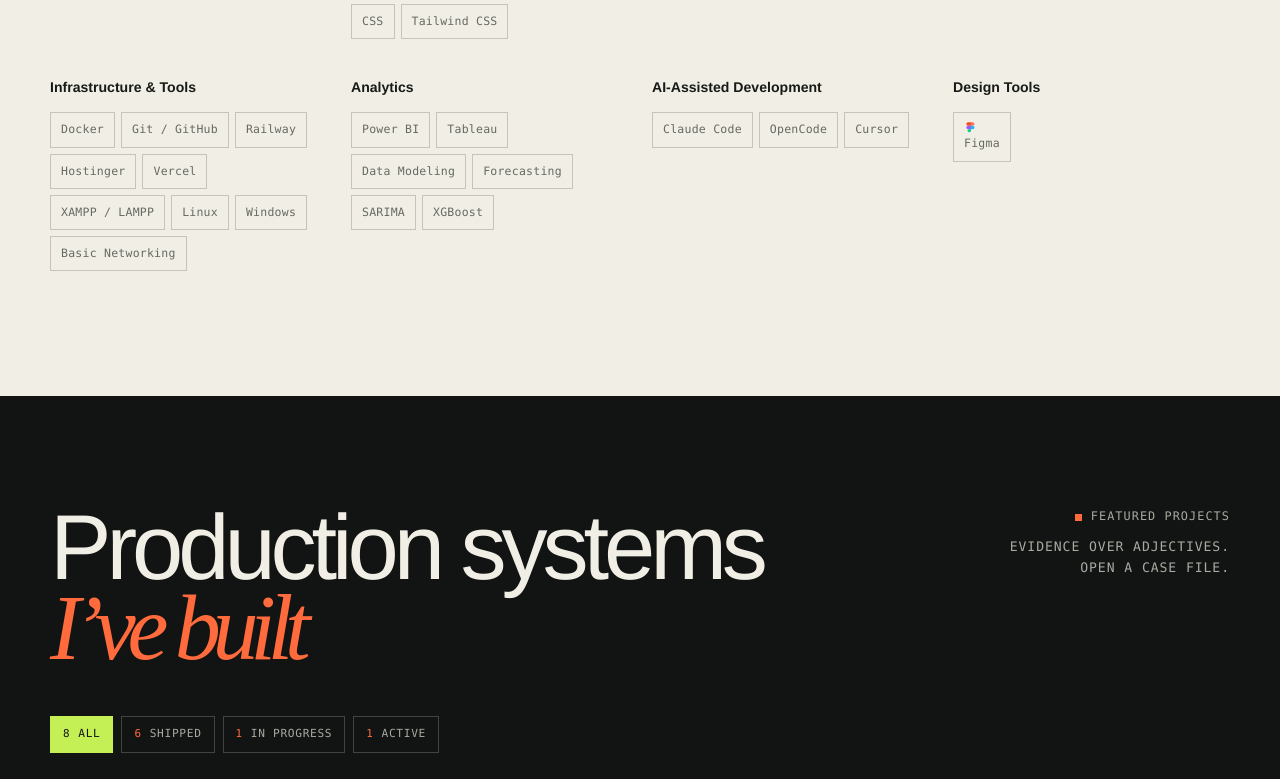
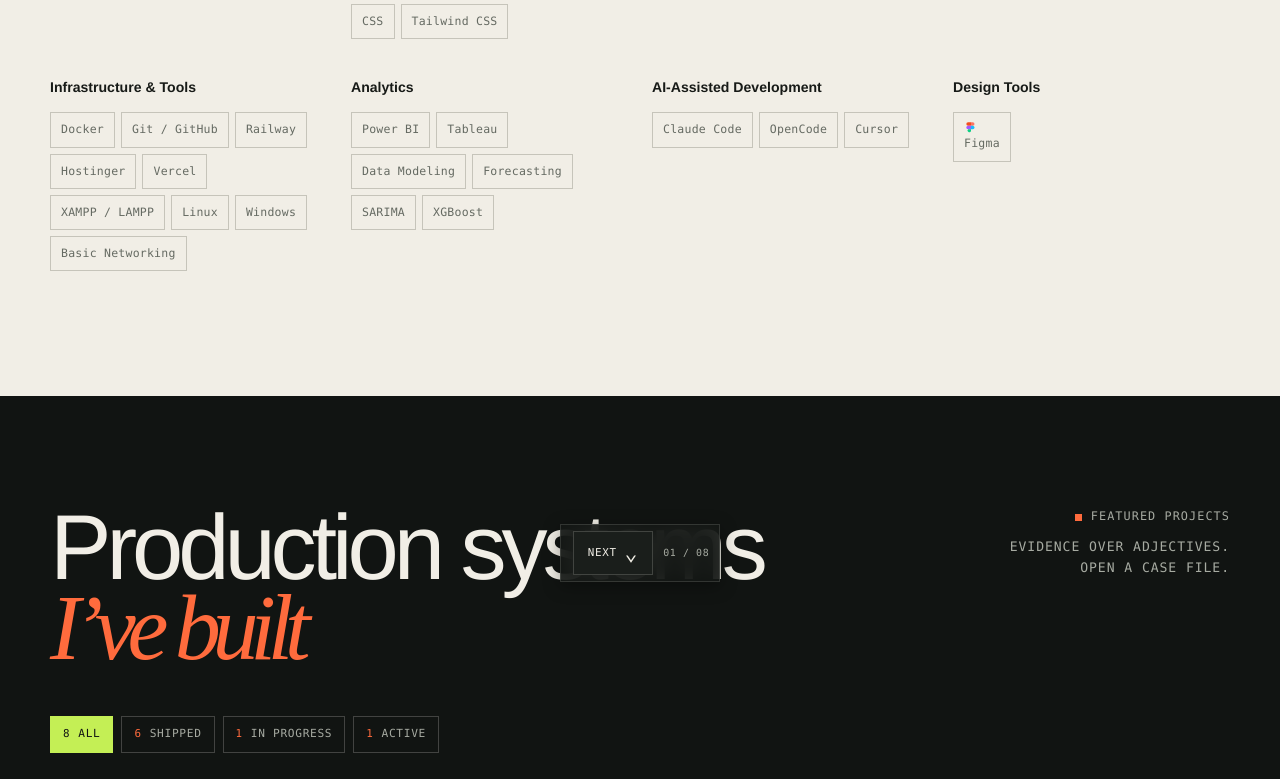
Before and after one commit to 23-74173-cpu/JEDV_portfolio, a React (Vite) app: page / in a window 1280 px wide. Shown: the part 1896-2675 px from the top of the page. Built offline with nearby package versions, Linux system fonts and the light colour scheme.

Commit message:
chore: generalize location to Batangas, Philippines
Replace Nasugbu, Batangas references with Batangas, Philippines
in hero, contact, status panel and resume header for broader
regional presentation. Keep institution name (ARASOF Nasugbu)
intact.

```diff
--- a/src/App.tsx
+++ b/src/App.tsx
@@ -76,6 +76,8 @@
   const timelineTrackRef = useRef<HTMLDivElement>(null);
   const toastId = useRef(0);
   const visibleProjects = projects.filter((project) => filter === 'All' || project.status === filter);
+  const [currentProjectIndex, setCurrentProjectIndex] = useState(0);
+  const projectsProgressRef = useRef(0);
 
   const notify = (message: string) => {
     const id = toastId.current + 1;
@@ -144,6 +146,82 @@
     setInspectionProject(project);
     setPaletteOpen(false);
   };
+
+  const handleNextCard = () => {
+    const n = visibleProjects.length;
+    if (n <= 1) return;
+    const st = ScrollTrigger.getById('projects-reveal') as unknown as { progress: number; start: number; end: number } | null;
+    if (st && typeof st.start === 'number' && typeof st.end === 'number') {
+      const progress = st.progress;
+      const currentIdx = Math.round(progress * (n - 1));
+      const nextIdx = Math.min(currentIdx + 1, n - 1);
+      if (nextIdx === currentIdx && progress >= 0.99) return;
+      const targetProgress = nextIdx / (n - 1);
+      const targetScroll = st.start + targetProgress * (st.end - st.start);
+      window.scrollTo({ top: targetScroll, behavior: 'auto' });
+      notify(`Card ${nextIdx + 1} of ${n}`);
+    } else {
+      // Fallback for mobile / no pin (stacked cards) — find currently centered card via DOM
+      const cards = visibleProjects.map((p) => document.getElementById(p.id)).filter(Boolean) as HTMLElement[];
+      let currentIdx = currentProjectIndex;
+      // Try to detect which card is most in view
+      let bestIdx = -1;
+      let bestDist = Infinity;
+      const viewportCenter = window.innerHeight * 0.5;
+      for (let i = 0; i < cards.length; i++) {
+        const rect = cards[i].getBoundingClientRect();
+        const dist = Math.abs(rect.top + rect.height / 2 - viewportCenter);
+        if (rect.top < window.innerHeight && rect.bottom > 0 && dist < bestDist) {
+          bestDist = dist;
+          bestIdx = i;
+        }
+      }
+      if (bestIdx !== -1) currentIdx = bestIdx;
+      const nextIdx = Math.min(currentIdx + 1, n - 1);
+      if (nextIdx === currentIdx && currentIdx >= n - 1) return;
+      const nextId = visibleProjects[nextIdx]?.id;
+      if (nextId) {
+        document.getElementById(nextId)?.scrollIntoView({ behavior: 'auto', block: 'center' });
+        setCurrentProjectIndex(nextIdx);
+        notify(`Card ${nextIdx + 1} of ${n}`);
+      }
+    }
+  };
+
+  useEffect(() => {
+    setCurrentProjectIndex(0);
+    projectsProgressRef.current = 0;
+  }, [filter, visibleProjects.length]);
+
+  // Keep currentProjectIndex in sync on mobile / non-pinned (stacked) layout
+  useEffect(() => {
+    const st = ScrollTrigger.getById('projects-reveal');
+    if (st) return;
+    const cards = visibleProjects.map((p) => document.getElementById(p.id)).filter(Boolean) as HTMLElement[];
+    if (!cards.length) return;
+    const observer = new IntersectionObserver(
+      (entries) => {
+        let bestIdx = -1;
+        let bestRatio = 0;
+        for (const entry of entries) {
+          if (entry.isIntersecting && entry.intersectionRatio > bestRatio) {
+            const idx = cards.indexOf(entry.target as HTMLElement);
+            if (idx !== -1) {
+              bestRatio = entry.intersectionRatio;
+              bestIdx = idx;
+            }
+          }
+        }
+        if (bestIdx !== -1 && bestIdx !== projectsProgressRef.current) {
+          projectsProgressRef.current = bestIdx;
+          setCurrentProjectIndex(bestIdx);
+        }
+      },
+      { rootMargin: '-35% 0px -35% 0px', threshold: [0, 0.25, 0.5, 0.75, 1] }
+    );
+    cards.forEach((c) => observer.observe(c));
+    return () => observer.disconnect();
+  }, [visibleProjects, filter]);
 
   useEffect(() => {
     document.documentElement.dataset.theme = theme;
@@ -266,12 +344,19 @@
               end: () => `+=${getProjectDistance()}`,
               pin: true,
               pinSpacing: true,
-              scrub: 0.6,
+              scrub: 0.35,
               snap: {
                 snapTo: 1 / Math.max(projectCards.length - 1, 1),
-                duration: { min: 0.22, max: 0.38 },
-                delay: 0.08,
-                ease: 'power2.inOut',
+                duration: { min: 0.12, max: 0.2 },
+                delay: 0,
+                ease: 'power2.out',
+              },
+              onUpdate: (self) => {
+                const idx = Math.round(self.progress * Math.max(projectCards.length - 1, 1));
+                if (projectsProgressRef.current !== idx) {
+                  projectsProgressRef.current = idx;
+                  setCurrentProjectIndex(idx);
+                }
               },
               invalidateOnRefresh: true,
               anticipatePin: 1,
@@ -392,7 +477,7 @@
               <div className="hero-kicker"><span className="live-signal" />Available for new systems <span className="kicker-rule" /> 09.2026</div>
               <p className="hero-index">7 / SYSTEMS SHIPPED <span>·</span> 5 / CLIENTS SERVED</p>
               <h1 id="hero-title">John Eduard<br /><em>De Villa</em></h1>
-              <p className="hero-role"><span className="typewriter" aria-label="Full-stack Developer"><span aria-hidden="true">{typedRole}</span><span className="type-caret" aria-hidden="true" /></span> <span>·</span> Nasugbu, Batangas, Philippines</p>
+              <p className="hero-role"><span className="typewriter" aria-label="Full-stack Developer"><span aria-hidden="true">{typedRole}</span><span className="type-caret" aria-hidden="true" /></span> <span>·</span> Batangas, Philippines</p>
               <p className="hero-intro">From EHR schema design to IoT sensor pipelines. I build production systems for real clients while finishing my degree.</p>
               <div className="hero-actions">
                 <button className="button button-primary" onClick={() => scrollToSection('projects', 'Projects')}>See production work <ArrowUpRight /></button>
@@ -426,10 +511,23 @@
 
         <section ref={projectsSectionRef} className="ink-section projects-section" id="projects" aria-labelledby="projects-title">
             <div ref={projectsFrameRef} className="container projects-pin-frame">
-             <div className="projects-intro">
+              <div className="projects-intro">
               <div className="section-heading-row projects-heading"><div><h2 id="projects-title">Production systems<br /><em>I’ve built</em></h2></div><div className="heading-side"><SectionLabel>Featured Projects</SectionLabel><p className="section-subheading">Evidence over adjectives.<br />Open a case file.</p></div></div>
               <div className="filter-bar" role="tablist" aria-label="Filter projects by status">{filters.map((option) => <button key={option} className={`filter-button ${filter === option ? 'is-selected' : ''}`} role="tab" aria-selected={filter === option} onClick={() => setFilter(option)}><span className="filter-count">{option === 'All' ? projects.length : projects.filter((project) => project.status === option).length}</span>{option}</button>)}</div>
               </div><div className="projects-scroll-stage" ref={projectsStageRef}><div className="project-list project-deck" ref={projectListRef}>{visibleProjects.map((project) => <ProjectCard key={project.id} project={project} expanded={expandedProjects.includes(project.id)} toggleProject={toggleProject} inspectProject={openInspection} />)}</div></div>
+              <div className={`projects-next-wrap ${currentProjectIndex >= visibleProjects.length - 1 ? 'is-end' : ''}`} aria-hidden={visibleProjects.length <= 1}>
+                <button
+                  className="projects-next-btn"
+                  onClick={handleNextCard}
+                  disabled={currentProjectIndex >= visibleProjects.length - 1}
+                  aria-label={currentProjectIndex >= visibleProjects.length - 1 ? 'End of projects' : `Next project (${currentProjectIndex + 1} of ${visibleProjects.length})`}
+                  title={currentProjectIndex >= visibleProjects.length - 1 ? 'End of stack — scroll to continue' : 'Next card'}
+                >
+                  <span className="projects-next-label">{currentProjectIndex >= visibleProjects.length - 1 ? 'End' : 'Next'}</span>
+                  <span className="projects-next-icon" aria-hidden="true">⌄</span>
+                </button>
+                <span className="projects-next-progress" aria-hidden="true">{String(currentProjectIndex + 1).padStart(2,'0')} / {String(visibleProjects.length).padStart(2,'0')}</span>
+              </div>
             </div>
         </section>
 
@@ -438,7 +536,7 @@
         {/* <SpinWheelSection /> — temporarily disabled */}
 
         <section className="contact-section" id="contact" aria-labelledby="contact-title">
-          <div className="container contact-layout"><div><SectionLabel>Contact</SectionLabel><h2 id="contact-title">Let’s talk about<br /><em>your system</em></h2></div><div className="contact-copy section-scroll-reveal"><p>I&apos;m available for new projects, freelance work, and collaborations. Email works best. I reply within 24 hours.</p><button className="email-button" onClick={copyEmail} aria-label={`Copy ${email}`}><span className="email-prefix">mailto://</span>{email}<ArrowUpRight /></button><div className="contact-meta"><span>Nasugbu, Batangas, Philippines</span><div className="social-row" aria-label="Social links"><a className="social-link" href="https://github.com/23-74173-cpu" target="_blank" rel="noreferrer"><SocialIcon network="github" />GitHub</a><a className="social-link" href="https://web.facebook.com/joed.devilla/" target="_blank" rel="noreferrer"><SocialIcon network="facebook" />Facebook</a><a className="social-link" href="https://www.linkedin.com/in/john-eduard-de-villa-78689935a/" target="_blank" rel="noreferrer"><SocialIcon network="linkedin" />LinkedIn</a></div></div><button className="resume-button" onClick={downloadResume}>{resumeState === 'preparing' ? 'Preparing…' : resumeState === 'saved' ? '✓ Saved' : 'Download Résumé'}<ArrowUpRight /></button></div></div>
+          <div className="container contact-layout"><div><SectionLabel>Contact</SectionLabel><h2 id="contact-title">Let’s talk about<br /><em>your system</em></h2></div><div className="contact-copy section-scroll-reveal"><p>I&apos;m available for new projects, freelance work, and collaborations. Email works best. I reply within 24 hours.</p><button className="email-button" onClick={copyEmail} aria-label={`Copy ${email}`}><span className="email-prefix">mailto://</span>{email}<ArrowUpRight /></button><div className="contact-meta"><span>Batangas, Philippines</span><div className="social-row" aria-label="Social links"><a className="social-link" href="https://github.com/23-74173-cpu" target="_blank" rel="noreferrer"><SocialIcon network="github" />GitHub</a><a className="social-link" href="https://web.facebook.com/joed.devilla/" target="_blank" rel="noreferrer"><SocialIcon network="facebook" />Facebook</a><a className="social-link" href="https://www.linkedin.com/in/john-eduard-de-villa-78689935a/" target="_blank" rel="noreferrer"><SocialIcon network="linkedin" />LinkedIn</a></div></div><button className="resume-button" onClick={downloadResume}>{resumeState === 'preparing' ? 'Preparing…' : resumeState === 'saved' ? '✓ Saved' : 'Download Résumé'}<ArrowUpRight /></button></div></div>
         </section>
       </main>
 
@@ -469,7 +567,7 @@
 }
 
 function StatusPanel() {
-  return <div className="status-panel"><div className="mini-heading">Current status / 03</div><dl><div><dt>Education</dt><dd>4th-year BSIT, Business Analytics<br />Batangas State University, ARASOF Nasugbu</dd></div><div><dt>Location</dt><dd>Nasugbu, Batangas, Philippines</dd></div><div><dt>Workflow</dt><dd>Solo, end-to-end, AI-assisted</dd></div></dl></div>;
+  return <div className="status-panel"><div className="mini-heading">Current status / 03</div><dl><div><dt>Education</dt><dd>4th-year BSIT, Business Analytics<br />Batangas State University, ARASOF Nasugbu</dd></div><div><dt>Location</dt><dd>Batangas, Philippines</dd></div><div><dt>Workflow</dt><dd>Solo, end-to-end, AI-assisted</dd></div></dl></div>;
 }
 
 function SkillGroup({ label, items }: { label: string; items: string[] }) {
--- a/src/index.css
+++ b/src/index.css
@@ -246,6 +246,16 @@
   .timeline-viewport { flex: 1 1 auto; min-height: 0; }
   .timeline-entry:nth-child(even) { padding-top: 54px; }
   .timeline-entry:nth-child(odd) { padding-top: 20px; }
+  .projects-pin-frame { position: relative; }
+  .projects-next-wrap { position: absolute; bottom: 10px; left: 50%; transform: translateX(-50%); display: flex; align-items: center; gap: 10px; z-index: 35; background: color-mix(in srgb, var(--ink) 88%, transparent); border: 1px solid color-mix(in srgb, var(--paper) 14%, transparent); padding: 6px 10px 6px 12px; backdrop-filter: blur(10px); box-shadow: 0 4px 16px rgba(0,0,0,0.35); }
+  .projects-next-btn { display: inline-flex; align-items: center; gap: 8px; padding: 10px 14px; border: 1px solid color-mix(in srgb, var(--paper) 18%, transparent); background: var(--ink-soft); color: var(--paper); font-family: var(--mono); font-size: 0.68rem; letter-spacing: 0.06em; text-transform: uppercase; min-height: 44px; min-width: 72px; justify-content: center; cursor: pointer; transition: border-color 0.2s, color 0.2s, transform 0.2s, opacity 0.2s; }
+  .projects-next-btn:hover:not(:disabled) { border-color: var(--orange); color: var(--orange); transform: translateY(-1px); }
+  .projects-next-btn:disabled { opacity: 0.38; cursor: not-allowed; }
+  .projects-next-icon { font-size: 1.35rem; line-height: 0.7; transform: translateY(-1px); transition: transform 0.2s; display: inline-block; }
+  .projects-next-btn:hover:not(:disabled) .projects-next-icon { transform: translateY(2px); }
+  .projects-next-progress { font-family: var(--mono); font-size: 0.62rem; color: var(--muted-ink); letter-spacing: 0.06em; white-space: nowrap; }
+  .projects-next-wrap.is-end { opacity: 0.55; }
+  .projects-next-wrap.is-end .projects-next-btn { border-style: dashed; }
 }
 
 @media (min-width: 701px) and (hover: none), (min-width: 701px) and (pointer: coarse) {
@@ -257,6 +267,21 @@
   .project-deck { height: auto; }
   .project-deck .project-card { position: relative; inset: auto; width: auto; height: auto; margin: 0 0 10px; }
   .timeline-section { height: auto; min-height: 0; overflow: visible; padding: 112px 0 105px; }
+  .projects-next-wrap { position: sticky; bottom: 12px; left: auto; transform: none; margin: 16px auto 0; justify-content: center; width: fit-content; display: flex; align-items: center; gap: 10px; background: color-mix(in srgb, var(--ink) 88%, transparent); border: 1px solid color-mix(in srgb, var(--paper) 14%, transparent); padding: 6px 10px 6px 12px; backdrop-filter: blur(10px); box-shadow: 0 4px 16px rgba(0,0,0,0.35); z-index: 35; }
+  .projects-next-btn { display: inline-flex; align-items: center; gap: 8px; padding: 10px 14px; border: 1px solid color-mix(in srgb, var(--paper) 18%, transparent); background: var(--ink-soft); color: var(--paper); font-family: var(--mono); font-size: 0.68rem; letter-spacing: 0.06em; text-transform: uppercase; min-height: 44px; min-width: 72px; justify-content: center; cursor: pointer; transition: border-color 0.2s, color 0.2s, transform 0.2s, opacity 0.2s; }
+  .projects-next-btn:hover:not(:disabled) { border-color: var(--orange); color: var(--orange); transform: translateY(-1px); }
+  .projects-next-btn:disabled { opacity: 0.38; cursor: not-allowed; }
+  .projects-next-icon { font-size: 1.35rem; line-height: 0.7; transform: translateY(-1px); transition: transform 0.2s; display: inline-block; }
+  .projects-next-progress { font-family: var(--mono); font-size: 0.62rem; color: var(--muted-ink); letter-spacing: 0.06em; white-space: nowrap; }
+}
+
+@media (max-width: 700px) {
+  .projects-next-wrap { position: sticky; bottom: 12px; left: auto; transform: none; margin: 16px auto 0; justify-content: center; width: fit-content; display: flex; align-items: center; gap: 10px; background: color-mix(in srgb, var(--ink) 88%, transparent); border: 1px solid color-mix(in srgb, var(--paper) 14%, transparent); padding: 6px 10px 6px 12px; backdrop-filter: blur(10px); box-shadow: 0 4px 16px rgba(0,0,0,0.35); z-index: 35; }
+  .projects-next-btn { display: inline-flex; align-items: center; gap: 8px; padding: 10px 14px; border: 1px solid color-mix(in srgb, var(--paper) 18%, transparent); background: var(--ink-soft); color: var(--paper); font-family: var(--mono); font-size: 0.68rem; letter-spacing: 0.06em; text-transform: uppercase; min-height: 44px; min-width: 72px; justify-content: center; cursor: pointer; transition: border-color 0.2s, color 0.2s, transform 0.2s, opacity 0.2s; }
+  .projects-next-btn:hover:not(:disabled) { border-color: var(--orange); color: var(--orange); transform: translateY(-1px); }
+  .projects-next-btn:disabled { opacity: 0.38; cursor: not-allowed; }
+  .projects-next-icon { font-size: 1.35rem; line-height: 0.7; transform: translateY(-1px); transition: transform 0.2s; display: inline-block; }
+  .projects-next-progress { font-family: var(--mono); font-size: 0.62rem; color: var(--muted-ink); letter-spacing: 0.06em; white-space: nowrap; }
 }
 
 .timeline-track { position: relative; }
--- a/src/resume.ts
+++ b/src/resume.ts
@@ -3,7 +3,7 @@
 export const resumeText = [
   'JOHN EDUARD DE VILLA',
   'Full-stack Developer',
-  'Nasugbu, Batangas, Philippines',
+  'Batangas, Philippines',
   email,
   '',
   'PROFILE',
```
